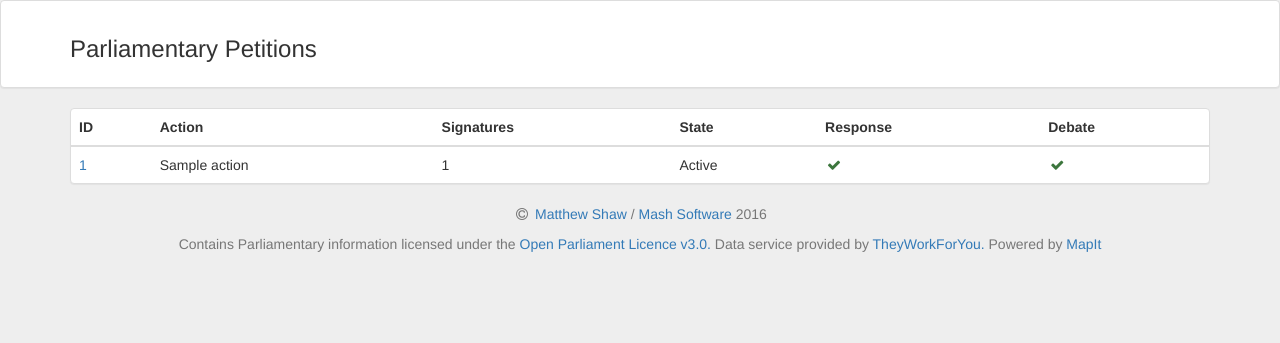
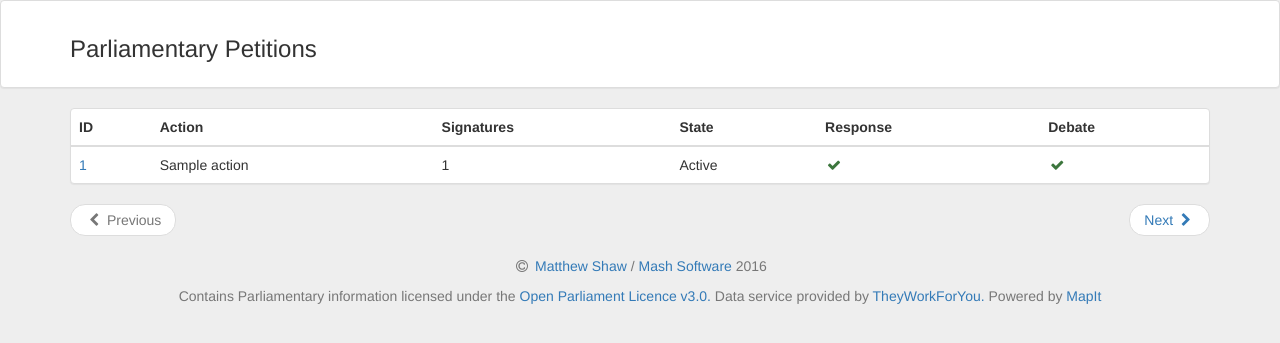
Before and after one commit to MashSoftware/petitions, a Flask app: template application/templates/petitions.html in a window 1280 px wide. Shown: the top 343 px of the page. Run offline with Flask 2, Linux system fonts and the light colour scheme; the template is opened without the code that fills it: most values are stand-ins (such as "Sample title", 1, 10 or a date in 2020); some libraries are stand-ins or nearby versions.

Commit message:
pagination

```diff
--- a/application/templates/petitions.html
+++ b/application/templates/petitions.html
@@ -50,6 +50,16 @@
         </tbody>
       </table>
     </div>
+    <nav>
+      <ul class="pager">
+        {% if (page|int - 1) < 1 %}
+        <li class="previous disabled"><a href="#"><i class="fa fa-chevron-left fa-fw"></i> Previous</a></li>
+        {% else %}
+        <li class="previous"><a href="/petitions?page={{ page|int - 1 }}"><i class="fa fa-chevron-left fa-fw"></i> Previous</a></li>
+        {% endif %}
+        <li class="next"><a href="/petitions?page={{ page|int + 1 }}">Next <i class="fa fa-chevron-right fa-fw"></i></a></li>
+      </ul>
+    </nav>
   </div>
 </div>
 {% endblock %}
```
